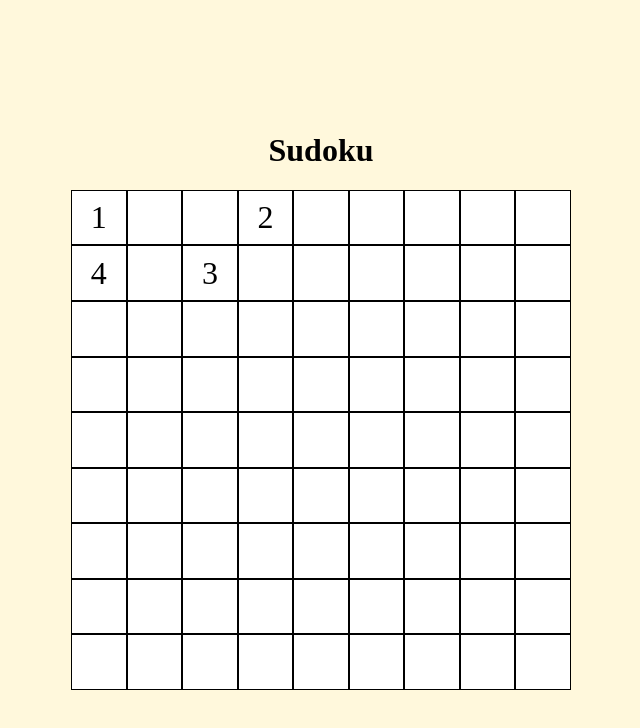
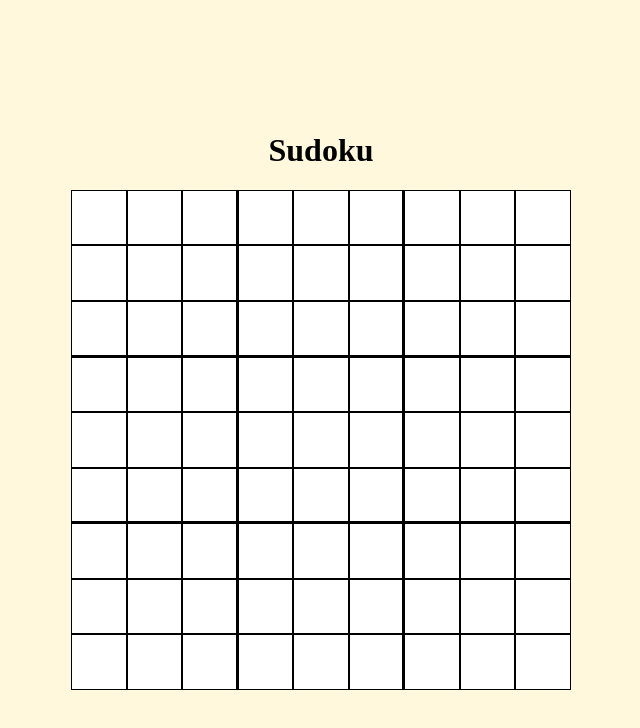
Before and after one commit to mnieborak/sudoku, a React app: page / in a window 1280 px wide. Shown: the top 728 px of the page, without its empty margins (319-959 px from the left). Built offline with nearby package versions, Linux system fonts and the light colour scheme; the HTML template or start-up script is replaced by a standard one.

Commit message:
Add 'useSelection' hook. Improve keyboard interaction. Highlight selected cell.

```diff
--- a/src/App.js
+++ b/src/App.js
@@ -1,17 +1,21 @@
 import React from "react";
 
-import { useBoard } from "./sudoku";
+import { useBoard, useSelection } from "./sudoku";
 import Board from "./Board";
 
 const App = () => {
-  const [cells, { updateCell }] = useBoard({
-    board: [[1, 0, 0, 2], [4, 0, 3]],
-    fixed: true
-  });
+  const [cells, { updateCell }] = useBoard();
+  const [{ cell }, { selectCell, moveSelect }] = useSelection();
   return (
     <div className="app">
       <h1>Sudoku</h1>
-      <Board cells={cells} updateCell={updateCell} />
+      <Board
+        cells={cells}
+        selectedCellId={cell}
+        selectCell={selectCell}
+        updateCell={updateCell}
+        moveSelect={moveSelect}
+      />
     </div>
   );
 };
--- a/src/Board.js
+++ b/src/Board.js
@@ -3,7 +3,13 @@ import PropTypes from "prop-types";
 
 import Cell from "./Cell";
 
-const Board = ({ cells, updateCell }) => (
+const Board = ({
+  cells,
+  selectedCellId,
+  updateCell,
+  selectCell,
+  moveSelect
+}) => (
   <div className="board">
     {Object.entries(cells).map(([id, { value, clue }], index) => (
       <Cell
@@ -11,8 +17,11 @@ const Board = ({ cells, updateCell }) => (
         id={id}
         value={value}
         fixed={clue}
+        selected={selectedCellId === id}
+        selectCell={selectCell}
         updateCell={updateCell}
-        tabIndex={index}
+        moveSelect={moveSelect}
+        tabIndex={index + 1}
       />
     ))}
   </div>
@@ -20,6 +29,9 @@ const Board = ({ cells, updateCell }) => (
 
 Board.propTypes = {
   cells: PropTypes.object,
+  selectedCellId: PropTypes.string,
+  selectCell: PropTypes.func.isRequired,
+  moveSelect: PropTypes.func.isRequired,
   updateCell: PropTypes.func.isRequired
 };
 
--- a/src/Cell.js
+++ b/src/Cell.js
@@ -1,53 +1,98 @@
-import React, { Component } from "react";
+import React, { PureComponent } from "react";
 import PropTypes from "prop-types";
 import classNames from "classnames";
 
-class Cell extends Component {
-  captureKey = key => {
-    switch (key) {
+import {
+  MOVE_SELECT_UP,
+  MOVE_SELECT_DOWN,
+  MOVE_SELECT_LEFT,
+  MOVE_SELECT_RIGHT
+} from "./sudoku";
+
+class Cell extends PureComponent {
+  constructor(props) {
+    super(props);
+    this.focusRef = React.createRef();
+  }
+
+  focus = () => {
+    const elem = this.focusRef.current;
+    elem && elem.focus();
+  };
+
+  componentDidUpdate(prevProps) {
+    if (!prevProps.selected && this.props.selected) {
+      this.focus();
+    }
+  }
+
+  handleKeyDown = ev => {
+    const { moveSelect } = this.props;
+    switch (ev.key) {
       case "q":
       case "1":
-        return 1;
+        return this.handleValueInput(1);
       case "w":
       case "2":
-        return 2;
+        return this.handleValueInput(2);
       case "e":
       case "3":
-        return 3;
+        return this.handleValueInput(3);
       case "a":
       case "4":
-        return 4;
+        return this.handleValueInput(4);
       case "s":
       case "5":
-        return 5;
+        return this.handleValueInput(5);
       case "d":
       case "6":
-        return 6;
+        return this.handleValueInput(6);
       case "z":
       case "7":
-        return 7;
+        return this.handleValueInput(7);
       case "x":
       case "8":
-        return 8;
+        return this.handleValueInput(8);
       case "c":
       case "9":
-        return 9;
+        return this.handleValueInput(9);
+      case "ArrowUp":
+        return moveSelect(MOVE_SELECT_UP);
+      case "ArrowDown":
+        return moveSelect(MOVE_SELECT_DOWN);
+      case "ArrowLeft":
+        return moveSelect(MOVE_SELECT_LEFT);
+      case "ArrowRight":
+        return moveSelect(MOVE_SELECT_RIGHT);
     }
   };
 
-  handleKeyDown = ev => {
+  handleValueInput = newValue => {
     const { fixed, id, updateCell, value } = this.props;
-    const newValue = this.captureKey(ev.key);
     if (!fixed && newValue) {
       updateCell(id, { value: newValue === value ? null : newValue });
     }
   };
 
+  handleFocus = () => {
+    const { selectCell, id } = this.props;
+    selectCell(id);
+  };
+
+  handleBlur = () => this.props.selectCell(null);
+
   render() {
-    const { value, fixed, tabIndex } = this.props;
+    const { value, fixed, selected, tabIndex } = this.props;
 
     return (
-      <div className="cell" tabIndex={tabIndex} onKeyDown={this.handleKeyDown}>
+      <div
+        ref={this.focusRef}
+        className={classNames("cell", { selected })}
+        tabIndex={tabIndex}
+        onKeyDown={this.handleKeyDown}
+        onFocus={this.handleFocus}
+        onBlur={this.handleBlur}
+      >
         <div className={classNames("value", { input: !fixed })}>{value}</div>
       </div>
     );
@@ -58,7 +103,10 @@ Cell.propTypes = {
   id: PropTypes.string.isRequired,
   value: PropTypes.number,
   fixed: PropTypes.bool.isRequired,
+  selected: PropTypes.bool.isRequired,
+  selectCell: PropTypes.func.isRequired,
   updateCell: PropTypes.func.isRequired,
+  moveSelect: PropTypes.func.isRequired,
   tabIndex: PropTypes.number.isRequired
 };
 
--- a/src/index.scss
+++ b/src/index.scss
@@ -30,6 +30,19 @@ html {
   display: flex;
   align-items: center;
   justify-content: center;
+  outline: none;
+  &:nth-child(3n):not(:nth-child(9n)) {
+    border-right: 2px solid #000;
+  }
+  &:nth-child(n + 19):nth-child(-n + 27) {
+    border-bottom: 2px solid #000;
+  }
+  &:nth-child(n + 46):nth-child(-n + 54) {
+    border-bottom: 2px solid #000;
+  }
+  &.selected {
+    background-color: lightblue;
+  }
 }
 
 .value {
--- a/src/sudoku/index.js
+++ b/src/sudoku/index.js
@@ -1,5 +1,6 @@
-import { useReducer } from "react";
+import { useReducer, useMemo } from "react";
 
+// Board
 const initializeBoard = (prefill, fixed = true) => {
   const numbers = Array.from(new Array(9), (_, idx) => idx + 1);
   return numbers.reduce(
@@ -31,5 +32,62 @@ export const useBoard = ({ board, fixed = true } = {}) => {
   const [cells, dispatch] = useReducer(boardReducer, board, b =>
     initializeBoard(b, fixed)
   );
-  return [cells, { updateCell: (id, cell) => dispatch(updateCell(id, cell)) }];
+  const actions = useMemo(
+    () => ({
+      updateCell: (id, cell) => dispatch(updateCell(id, cell))
+    }),
+    [dispatch, updateCell]
+  );
+  return [cells, actions];
 };
+
+// Selection
+const extractRowAndColumn = id => {
+  const [row, column] = (id || "").split("").map(i => parseInt(i));
+  return { row, column };
+};
+const increment = i => (i && i < 9 ? i + 1 : i);
+const decrement = i => (i && i > 1 ? i - 1 : i);
+
+const SELECT_CELL = "SELECT_CELL";
+export const MOVE_SELECT_UP = "MOVE_SELECT_UP";
+export const MOVE_SELECT_DOWN = "MOVE_SELECT_DOWN";
+export const MOVE_SELECT_LEFT = "MOVE_SELECT_LEFT";
+export const MOVE_SELECT_RIGHT = "MOVE_SELECT_RIGHT";
+
+const initialSelection = { row: null, column: null };
+const selectionReducer = (state, action) => {
+  switch (action.type) {
+    case SELECT_CELL:
+      return { ...state, ...extractRowAndColumn(action.id) };
+    case MOVE_SELECT_UP:
+      return { ...state, row: decrement(state.row) };
+    case MOVE_SELECT_DOWN:
+      return { ...state, row: increment(state.row) };
+    case MOVE_SELECT_LEFT:
+      return { ...state, column: decrement(state.column) };
+    case MOVE_SELECT_RIGHT:
+      return { ...state, column: increment(state.column) };
+    default:
+      return state;
+  }
+};
+
+const selectCell = id => ({ type: SELECT_CELL, id });
+const moveSelect = type => ({ type });
+
+export const useSelection = () => {
+  const [{ row, column }, dispatch] = useReducer(
+    selectionReducer,
+    initialSelection
+  );
+  const cell = useMemo(() => `${row || ""}${column || ""}`, [row, column]);
+  const actions = useMemo(
+    () => ({
+      selectCell: id => dispatch(selectCell(id)),
+      moveSelect: type => dispatch(moveSelect(type))
+    }),
+    [dispatch, selectCell]
+  );
+  return [{ row, column, cell }, actions];
+};
```
Also changed, not shown: webpack.config.js (+3 -9 lines).
